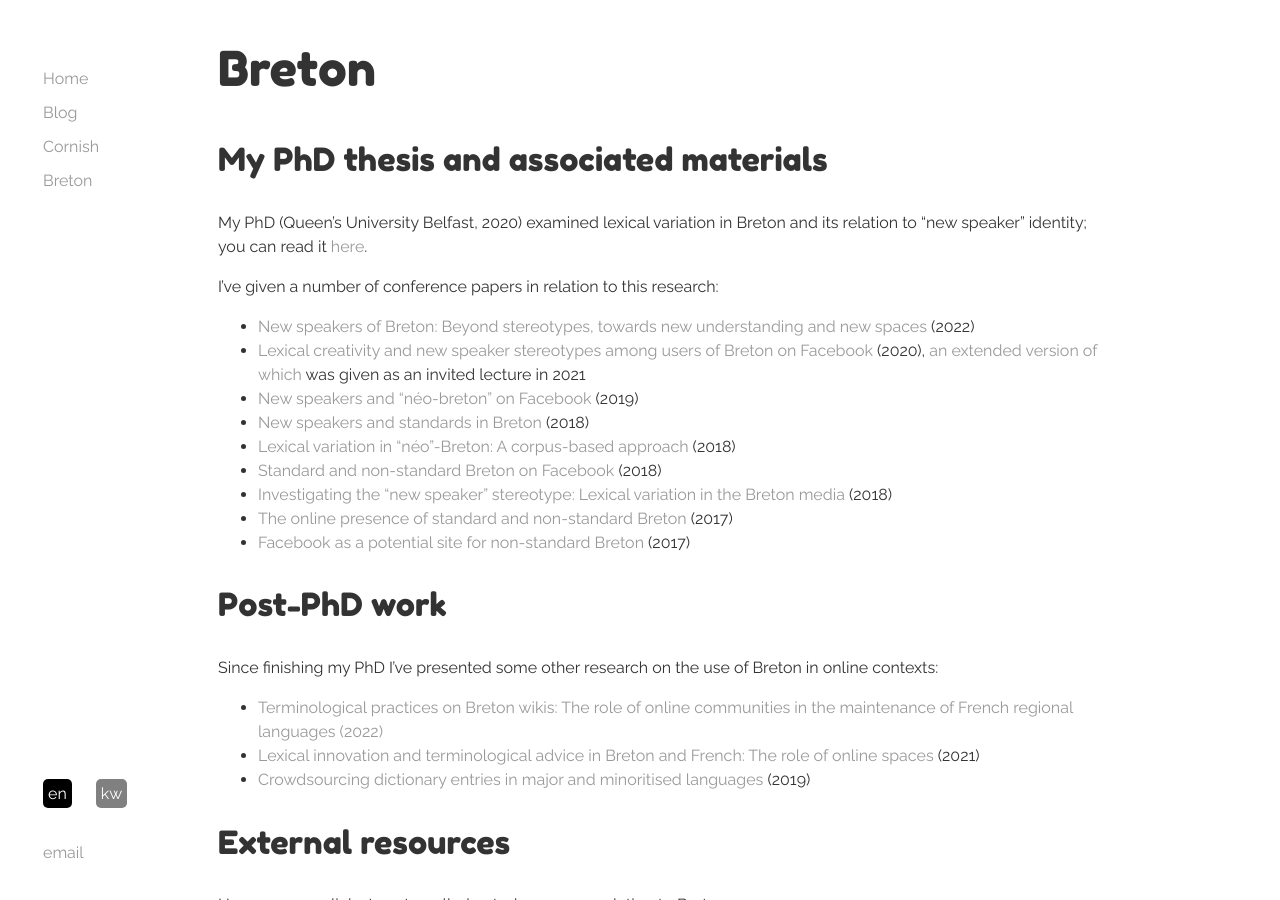
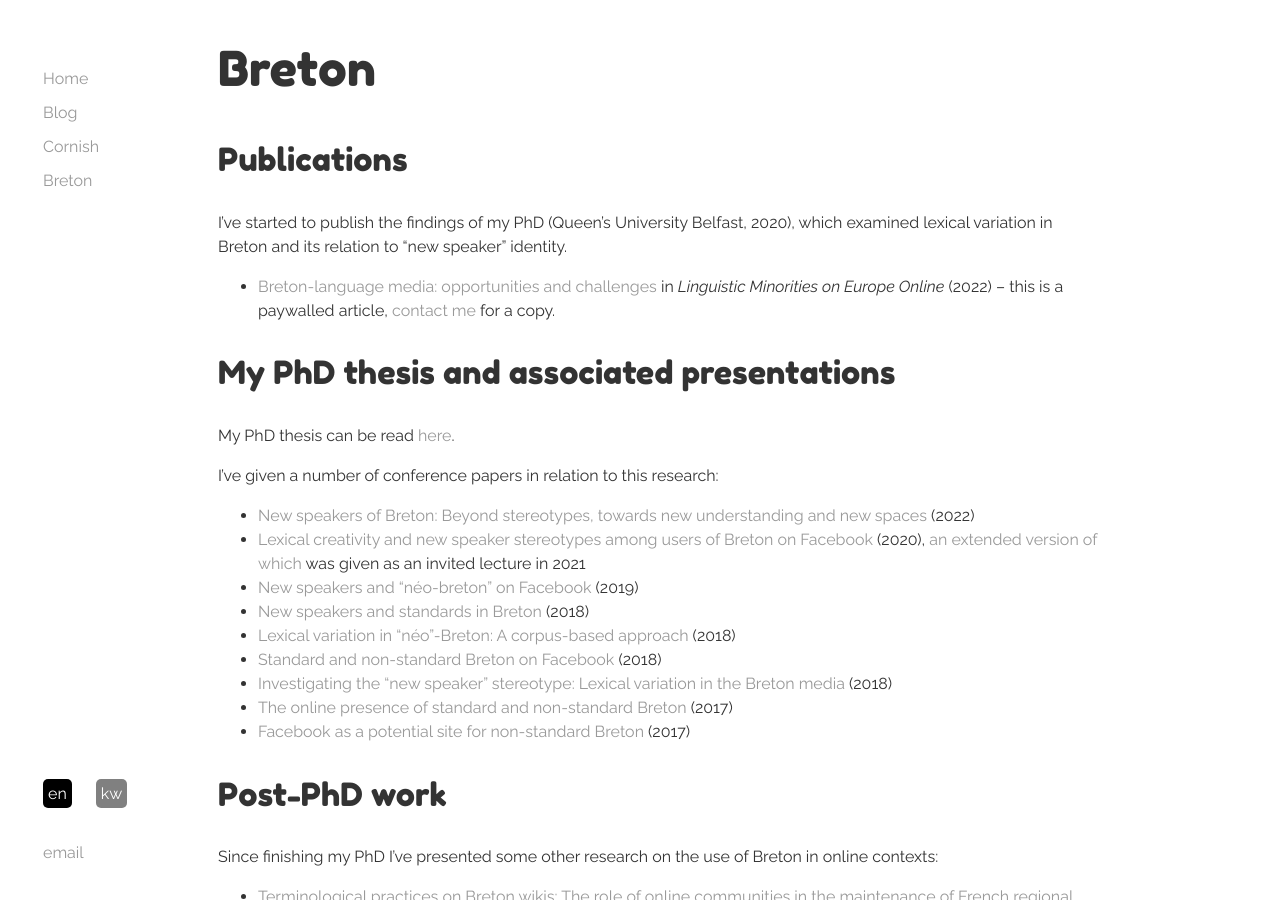
Before and after one commit to merryndd/merryndd.github.io, a Jekyll site: the page built from br/index.html, in a window 1280 px wide and 900 px high. Built offline with Jekyll 4.4.1, drawn with Linux system fonts in a browser that asks for light colours.

Commit message:
Add lme contribution

```diff
--- a/br/index.html
+++ b/br/index.html
@@ -5,11 +5,21 @@ title: Merryn Davies-Deacon
 <h1 class="en">Breton</h1>
 <h1 class="kw">Bretonek</h1>
 
-<h2 class="en">My PhD thesis and associated materials</h2>
-<h2 class="kw">Scrif PhD vy ha tacklow kelmes orto</h2>
+<h2 class="en">Publications</h2>
+<h2 class="kw">Dyllanjow</h2>
 
-<p class="en">My PhD (Queen’s University Belfast, 2020) examined lexical variation in Breton and its relation to “new speaker” identity; you can read it <a href="/f/p.pdf">here</a>.</p>
-<p class="kw">Rag an PhD vy (pednscol Béal Feirste, 2020), my a studyas an varyanjow en-mesk an geryow en Bretonek hag an kelm tredh hebma ha honanieth an “gowsoryon nowydh”. Whei a ell y redya <a href="/f/p.pdf">obma</a>.</p>
+<p class="en">I’ve started to publish the findings of my PhD (Queen’s University Belfast, 2020), which examined lexical variation in Breton and its relation to “new speaker” identity.</p>
+<p class="kw">My a wrug dalla dhe dhyllo tacklow dhort an PhD vy (pednscol Béal Feirste, 2020), lebma wruga vy studhya an varyanjow en-mesk an geryow en Bretonek hag an kelm tredh hebma ha honanieth an “gowsoryon nowydh”.</p>
+
+<ul>
+  <li><a href="https://www.degruyter.com/database/LME/entry/lme.16122696/html">Breton-language media: opportunities and challenges</a> <span class="en">in</span><span class="kw">en</span> <i>Linguistic Minorities on Europe Online</i> (2022) – <span class="en">this is a paywalled article, <a href="mailto:m.davies-deacon@qub.ac.uk">contact me</a> for a copy.</span><span class="kw">res ew pe rag redya hebma warlinen, bes whei a ell <a href="mailto:m.davies-deacon@qub.ac.uk">danon ebost dhebm</a> mars eus whans dhe whei y weles.</span></li>
+</ul>
+
+<h2 class="en">My PhD thesis and associated presentations</h2>
+<h2 class="kw">Scrif PhD vy ha cowsow kelmes orto</h2>
+
+<p class="en">My PhD thesis can be read <a href="/f/p.pdf">here</a>.</p>
+<p class="kw">Whei a ell y redya an scrif PhD vy <a href="/f/p.pdf">obma</a>.</p>
 
 <p class="en">I’ve given a number of conference papers in relation to this research:</p>
 <p class="kw">’Vel radn a’n whithrans na, my a wrug rei an cowsow ma ort kescussulyanjow:</p>
```
